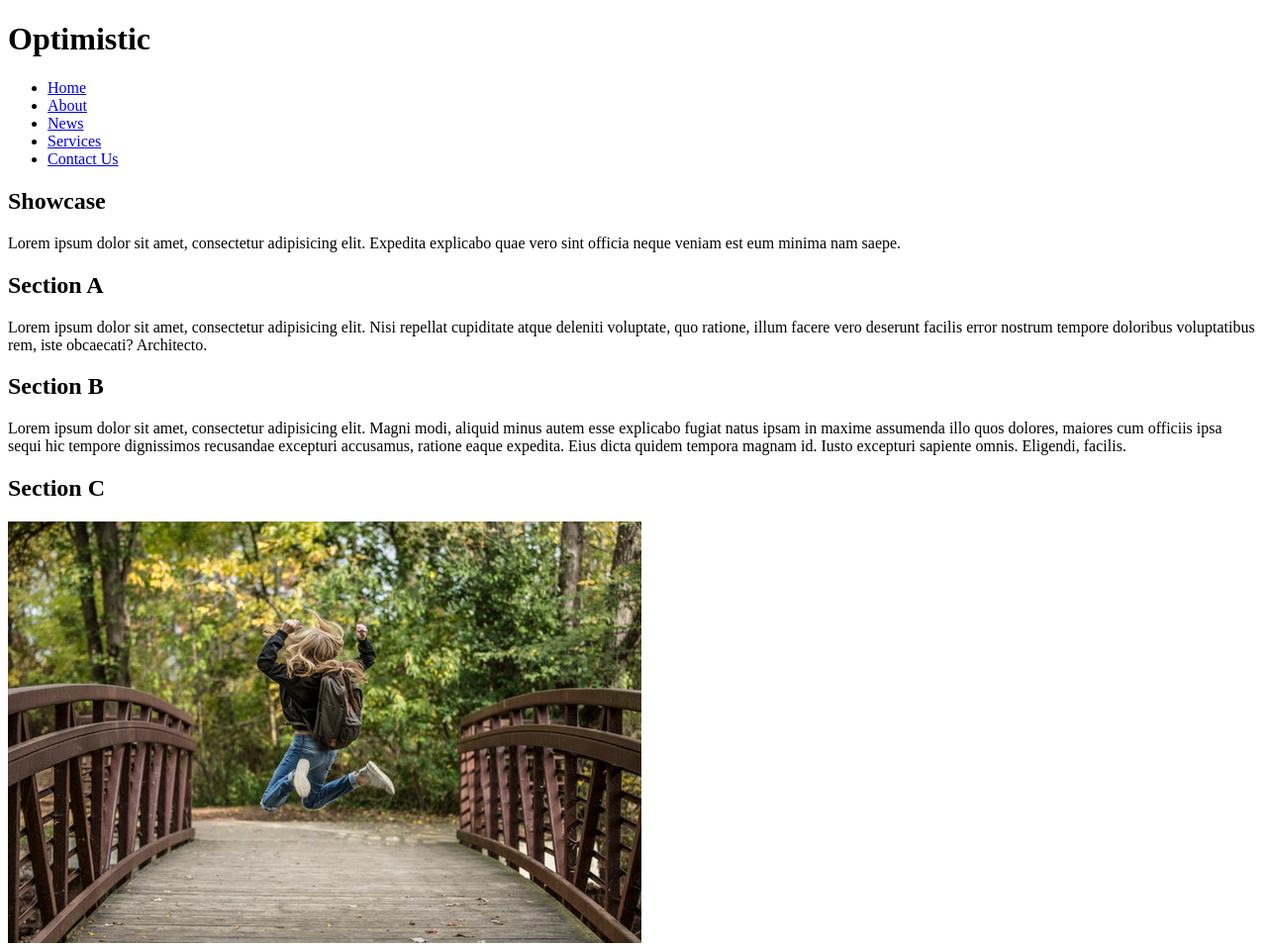
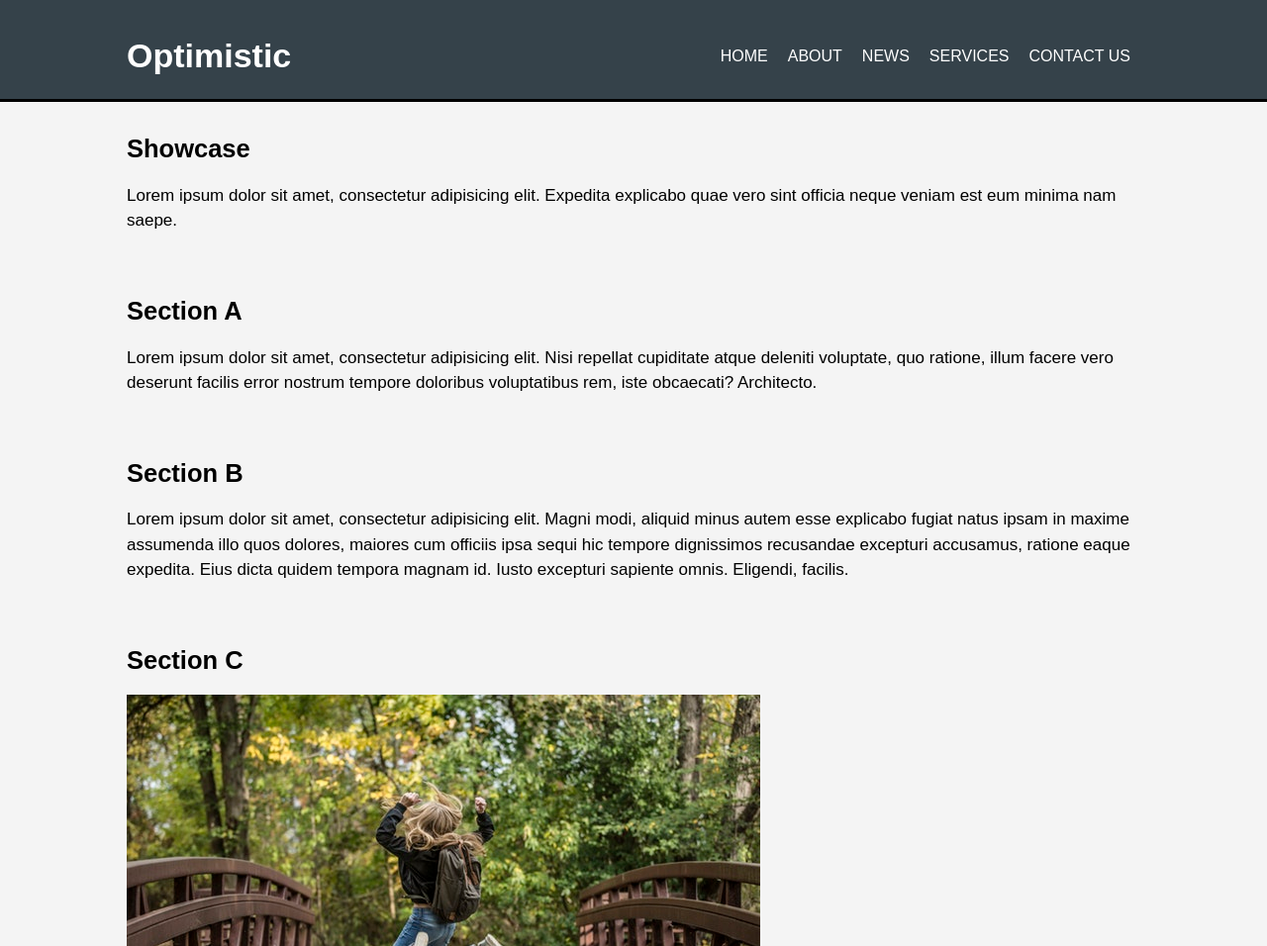
Before and after one commit to 2ndg33r/web_site_template_optimistic, a plain HTML site: page index.html in a window 1280 px wide. Shown: the top 956 px of the page at 99% size. Drawn offline with Linux system fonts and the light colour scheme; files whose address does not match are found by name.

Commit message:
Header and top nav styled Some images added

```diff
--- a/css/style.css
+++ b/css/style.css
@@ -0,0 +1,61 @@
+body {
+    font-family: Arial, Helvetica, sans-serif;
+    margin: 0;
+    padding: 0;
+    line-height: 1.5em;
+    font-size: 17px;
+    background-color: #f4f4f4;
+    color: #000;
+}
+
+.container {
+    width: 80%;
+    text-align: left;
+    margin: auto;
+    padding: 14px 16px;
+    overflow: hidden;
+}
+
+/* Header Area Style */
+header {
+    background-color: #35424a;
+    color: #fff;
+    padding-top: 30px;
+    min-height: 70px;
+    border-bottom: solid;
+    border-color: #000;
+    border-width: 3px;
+}
+
+/* Navigation Links Style  */
+header a {
+    text-decoration: none; /*remove underlines from links*/
+    color: #fff;
+    text-transform: uppercase;
+    font-size: 16px;
+}
+
+/* Set spacing around the entire list of navigation links */
+header ul {
+    margin: 0;
+    padding: 0;
+}
+
+/* Set style for each link */
+header li {
+    float: left; /*make horizontal*/
+    display: inline;
+    padding: 0 10px 0 10px; /*add spacing between links*/
+}
+
+header #branding {
+    float: left;
+}
+
+header #branding h1 {
+    margin: 0;
+}
+
+header .top-nav {
+    float: right;
+}
```
Also changed, not shown: index.html (+0 -2 lines).
